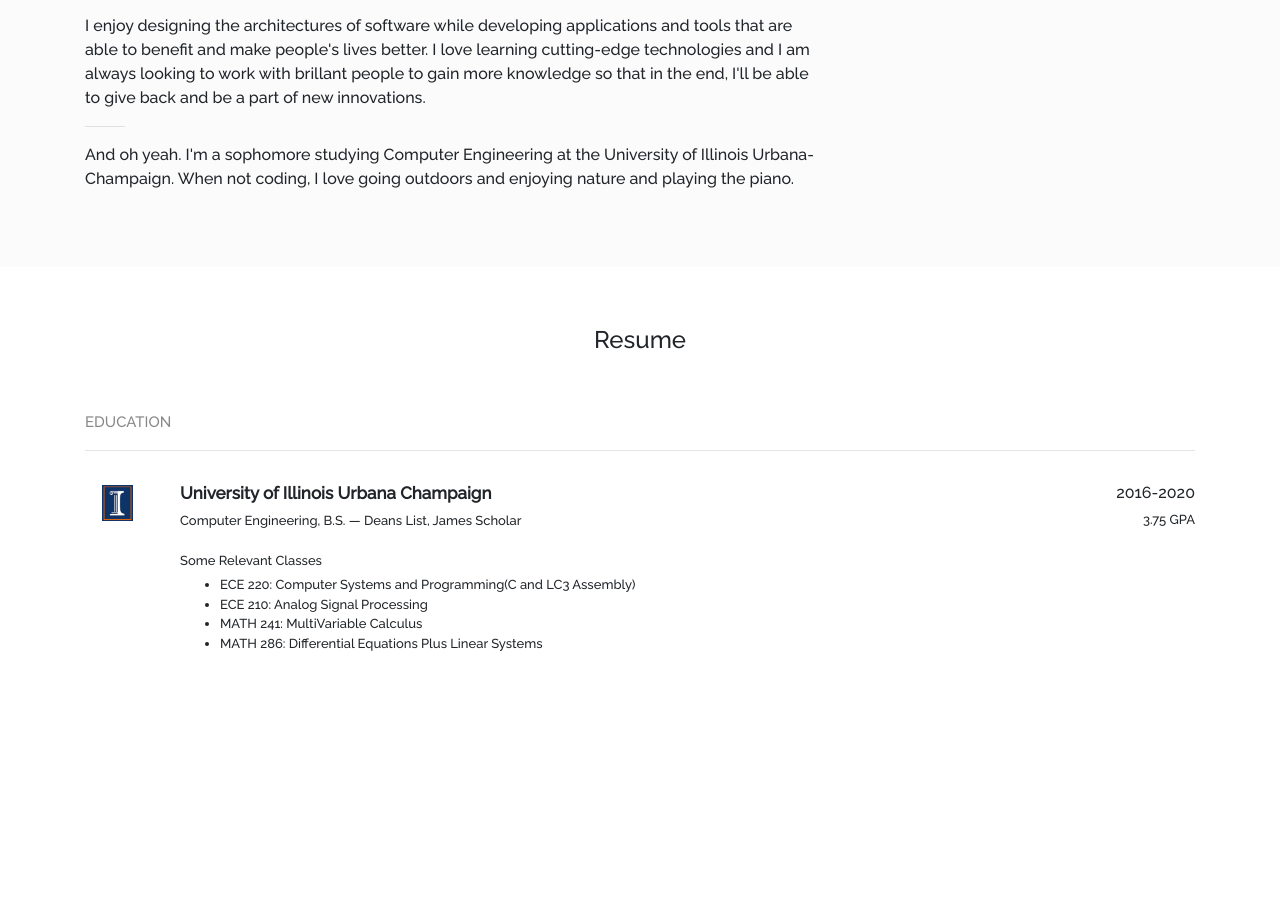
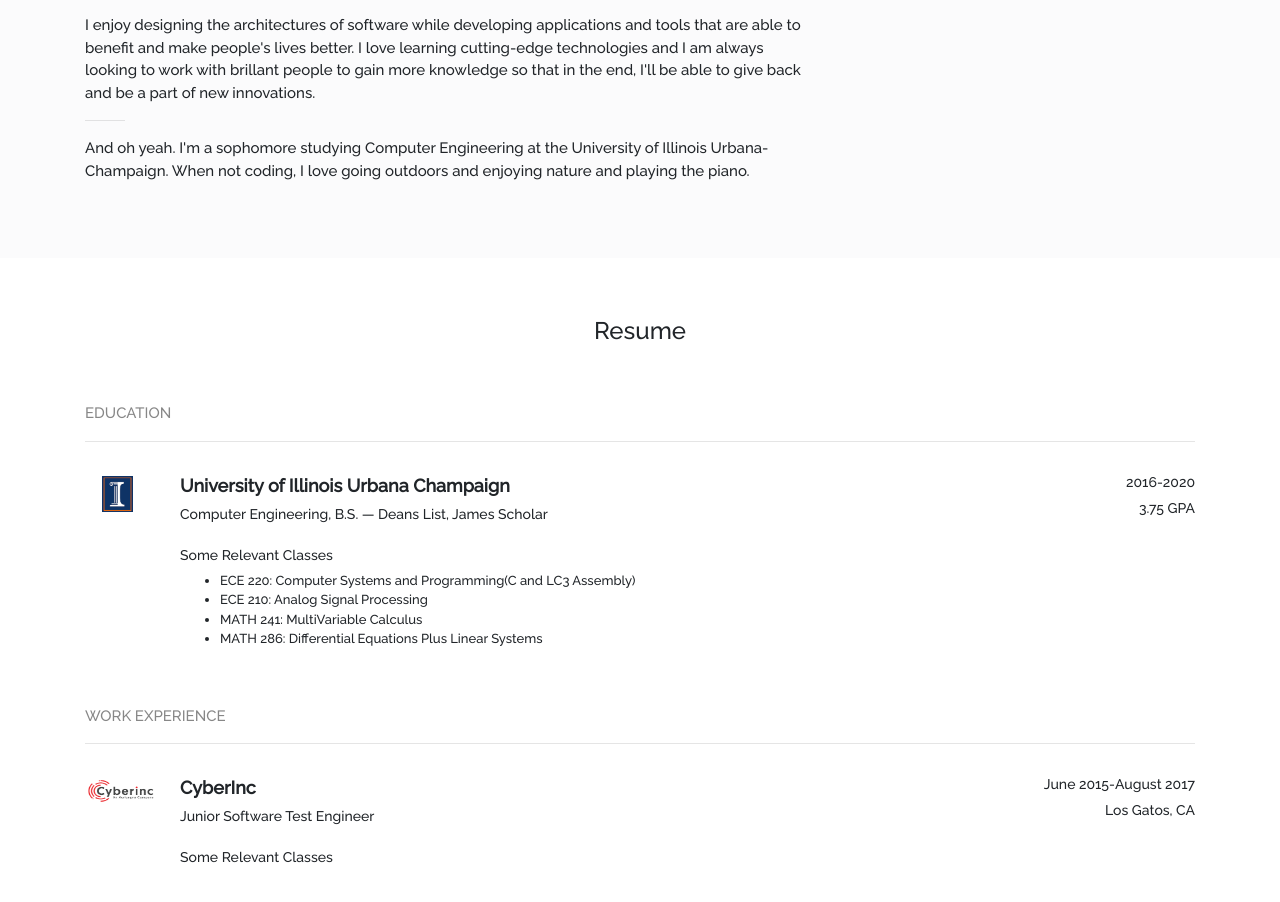
Before and after one commit to tko22/old.timothyko.org, a React (Create React App) app in the folder frontend/: page / in a window 1280 px wide. Shown: the part 840-1742 px from the top of the page. Before the commit the page ends 1569 px from the top, so only its background shows below. Built offline with nearby package versions, Linux system fonts and the light colour scheme.

Commit message:
made work experience section and projects

```diff
--- a/frontend/src/App.css
+++ b/frontend/src/App.css
@@ -2,6 +2,9 @@
   text-align: center;
   font-family: 'Raleway', sans-serif;
 
+}
+p {
+    font-size: 15px;
 }
 a {
     text-decoration: none;
@@ -90,14 +93,15 @@ a {
     text-align:left;
 }
 .title {
-    font-size: 17px;
+    font-size: 18px;
     margin-bottom:5px;
     font-weight: 700;
 }
 .sub {
     margin:5px 0;
-    font-size: 13px;
+    font-size: 14px;
 }
 .right {
     text-align:right;
+    font-size: 14px;
 }
--- a/frontend/src/components/AboutMe.js
+++ b/frontend/src/components/AboutMe.js
@@ -8,7 +8,7 @@ class AboutMe extends Component {
         const sectionClass = classnames({'about-me-section':'true','main-section':'true'});
         return(
             <section className={sectionClass}>
-                <Reveal effect="animated fadeInLeft">
+                <Reveal effect="animated fadeInUp" fraction="0.99">
                     <div className="container">
                         <h1>I'm Tim.</h1>
                         <h5>A Full Stack Developer from Cupertino, California passionate about learning just about everything.
--- a/frontend/src/components/Main.js
+++ b/frontend/src/components/Main.js
@@ -13,7 +13,7 @@ class Main extends Component {
             <div className="main">
                 <Banner/>
                 <AboutMe/>
-                <Reveal effect="animated fadeInRight"><Resume/></Reveal>
+                <Resume/>
             </div>
         );
     }
--- a/frontend/src/components/Resume.js
+++ b/frontend/src/components/Resume.js
@@ -1,6 +1,8 @@
 import React, { Component } from 'react';
 import classnames from 'classnames';
 import uiuc from '../uiuc.png'
+import cyberinc from '../cyberinc.png'
+import Reveal from 'react-reveal';
 
 class Resume extends Component {
     render() {
@@ -12,6 +14,7 @@ class Resume extends Component {
                 <div className="container">
                     <p className="small-header">EDUCATION</p>
                     <hr/>
+                    <Reveal effect="animated fadeInLeft">
                         <div className="row" style={{marginTop:30}}>
                             <div className="col-1">
                                 <img style={{paddingTop:4}}src={uiuc} height="40" width="31"/>
@@ -31,6 +34,7 @@ class Resume extends Component {
                                     </div>
                                 </div>
                             </div>
+
                             <div className="col-3">
                                 <p className="right" style={{marginBottom:0}}>2016-2020</p>
                                 <p className={subRightClass}>3.75 GPA</p>
@@ -38,6 +42,34 @@ class Resume extends Component {
 
 
                         </div>
+                    </Reveal>
+                </div>
+                <div className="container">
+                    <p className="small-header">WORK EXPERIENCE</p>
+                    <hr/>
+                    <Reveal effect="animated fadeInRight">
+                        <div className="row" style={{marginTop:30}}>
+                            <div className="col-1">
+                                <img style={{paddingTop:4}}src={cyberinc} height="30" width="85"/>
+                            </div>
+                            <div className="col-8">
+                                <div className="left-align-wrapper">
+                                    <p className="title">CyberInc</p>
+                                    <p className="sub">Junior Software Test Engineer</p>
+                                    <div className="content" style={{fontSize:13,marginTop:20}}>
+                                        <p className="sub">Some Relevant Classes</p>
+                                    </div>
+                                </div>
+                            </div>
+
+                            <div className="col-3">
+                                <p className="right" style={{marginBottom:0}}>June 2015-August 2017</p>
+                                <p className={subRightClass}>Los Gatos, CA</p>
+                            </div>
+
+
+                        </div>
+                    </Reveal>
                 </div>
             </section>
         );
```
Also changed, not shown: frontend/src/components/Projects.js (added, +19 -0 lines). Lines whose indentation alone changed are shown as unchanged.
